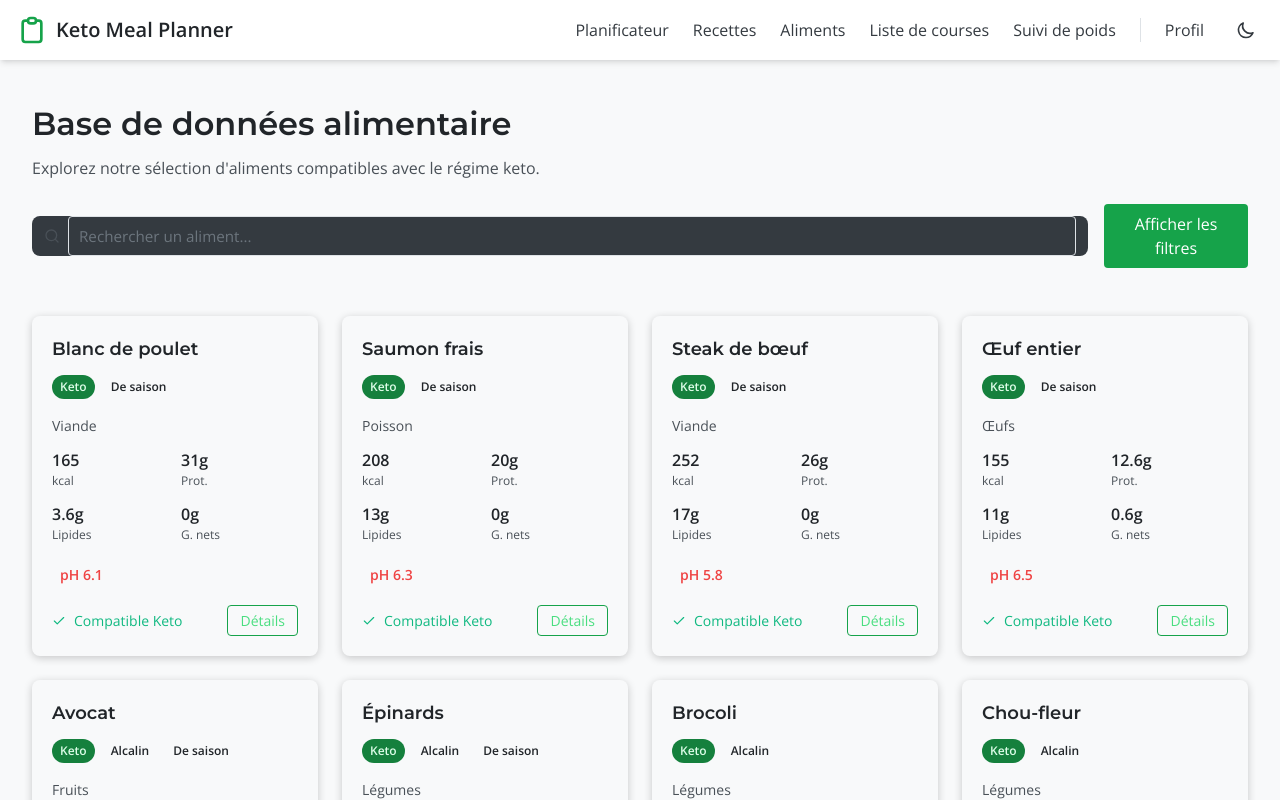
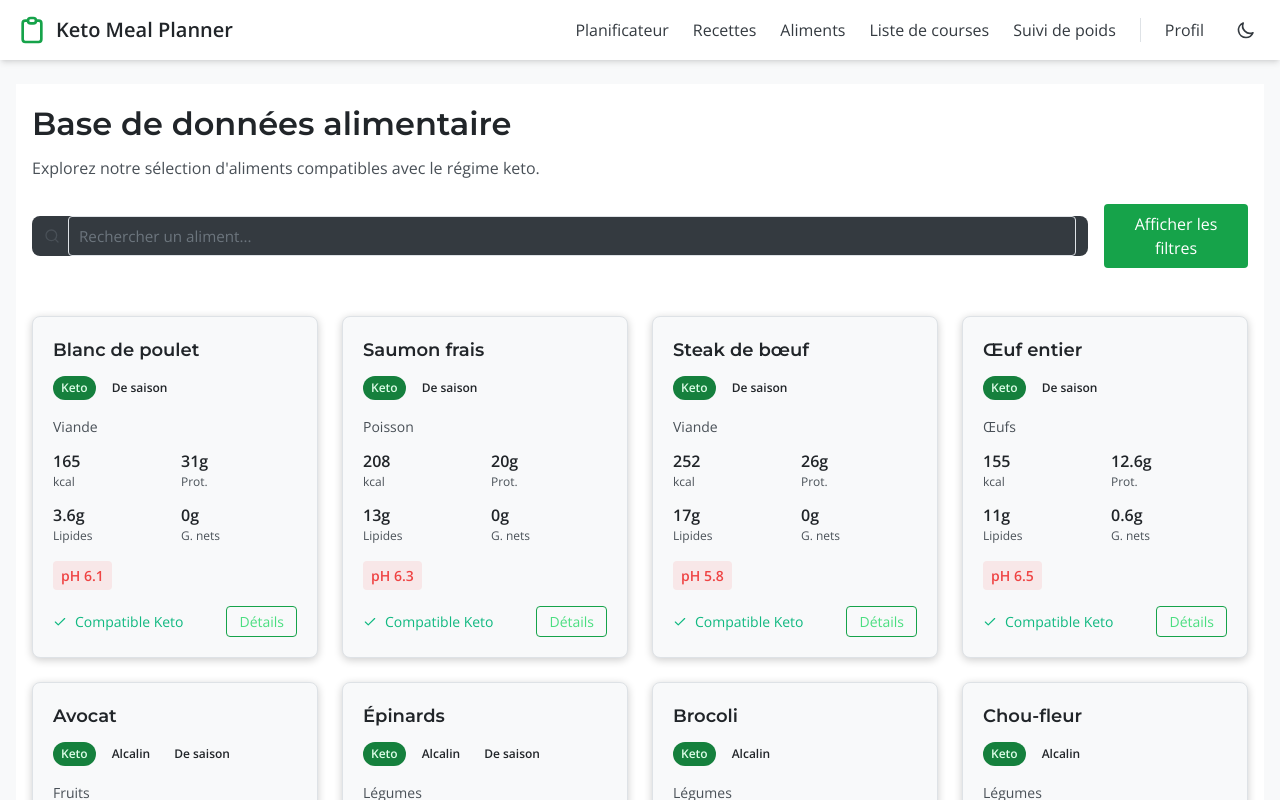
Before and after one commit to jcoules13/keto-meal-planner, a React (Create React App) app: page /foods in a window 1280 px wide. Shown: the top 800 px of the page. Built offline with nearby package versions, Linux system fonts and the light colour scheme.

Commit message:
Ajout des variables CSS pour les cartes dans tous les thèmes

```diff
--- a/src/index.css
+++ b/src/index.css
@@ -59,6 +59,11 @@
     --error: #ef4444;
     --info: #3b82f6;
 
+    /* Couleurs RVB pour les opacités */
+    --error-rgb: 239, 68, 68;
+    --success-rgb: 16, 185, 129;
+    --neutral-500-rgb: 108, 117, 125;
+
     /* Couleurs spécifiques au thème clair */
     --background: #ffffff;
     --card-bg: #f8f9fa;
@@ -67,6 +72,11 @@
     --text-secondary: #495057;
     --text-tertiary: #6c757d;
     --border-color: #dee2e6;
+
+    /* Variables pour les cartes d'aliments */
+    --bg-primary: #ffffff;
+    --bg-card: #f8f9fa;
+    --border-card: #dee2e6;
 
     /* Ombres */
     --shadow-card: 0 4px 6px rgba(0, 0, 0, 0.05);
@@ -116,6 +126,11 @@
     --text-tertiary: #9ca3af;
     --border-color: #374151;
 
+    /* Variables pour les cartes d'aliments */
+    --bg-primary: #121212;
+    --bg-card: #1e1e1e;
+    --border-card: #374151;
+
     /* Ombres ajustées pour le mode sombre */
     --shadow-card: 0 4px 6px rgba(0, 0, 0, 0.3);
     --shadow-dropdown: 0 10px 15px -3px rgba(0, 0, 0, 0.5);
@@ -131,6 +146,11 @@
     --primary-500: #65b741;
     --secondary-500: #e78ea9;
     --border-color: #d1fae5;
+
+    /* Variables pour les cartes d'aliments */
+    --bg-primary: #f0f9e8;
+    --bg-card: #ffffff;
+    --border-card: #d1fae5;
   }
 
   /* Thème été */
@@ -142,6 +162,11 @@
     --primary-500: #2dd4bf;
     --secondary-500: #fb923c;
     --border-color: #e5e7eb;
+
+    /* Variables pour les cartes d'aliments */
+    --bg-primary: #f9fafb;
+    --bg-card: #ffffff;
+    --border-card: #e5e7eb;
   }
 
   /* Thème automne */
@@ -153,6 +178,11 @@
     --primary-500: #d97706;
     --secondary-500: #b45309;
     --border-color: #fef3c7;
+
+    /* Variables pour les cartes d'aliments */
+    --bg-primary: #f8f5f0;
+    --bg-card: #ffffff;
+    --border-card: #fef3c7;
   }
 
   /* Thème hiver (base sombre) */
@@ -166,6 +196,11 @@
     --primary-500: #38bdf8;
     --secondary-500: #a5b4fc;
     --border-color: #334155;
+
+    /* Variables pour les cartes d'aliments */
+    --bg-primary: #0f172a;
+    --bg-card: #1e293b;
+    --border-card: #334155;
   }
 
   /* Thème Halloween (base sombre) */
@@ -179,6 +214,11 @@
     --primary-500: #f97316;
     --secondary-500: #7e22ce;
     --border-color: #3f3f46;
+
+    /* Variables pour les cartes d'aliments */
+    --bg-primary: #18181b;
+    --bg-card: #27272a;
+    --border-card: #3f3f46;
   }
 
   /* Thème Noël */
@@ -190,6 +230,11 @@
     --primary-500: #dc2626;
     --secondary-500: #16a34a;
     --border-color: #fee2e2;
+
+    /* Variables pour les cartes d'aliments */
+    --bg-primary: #fff1f2;
+    --bg-card: #ffffff;
+    --border-card: #fee2e2;
   }
 }
 
```
